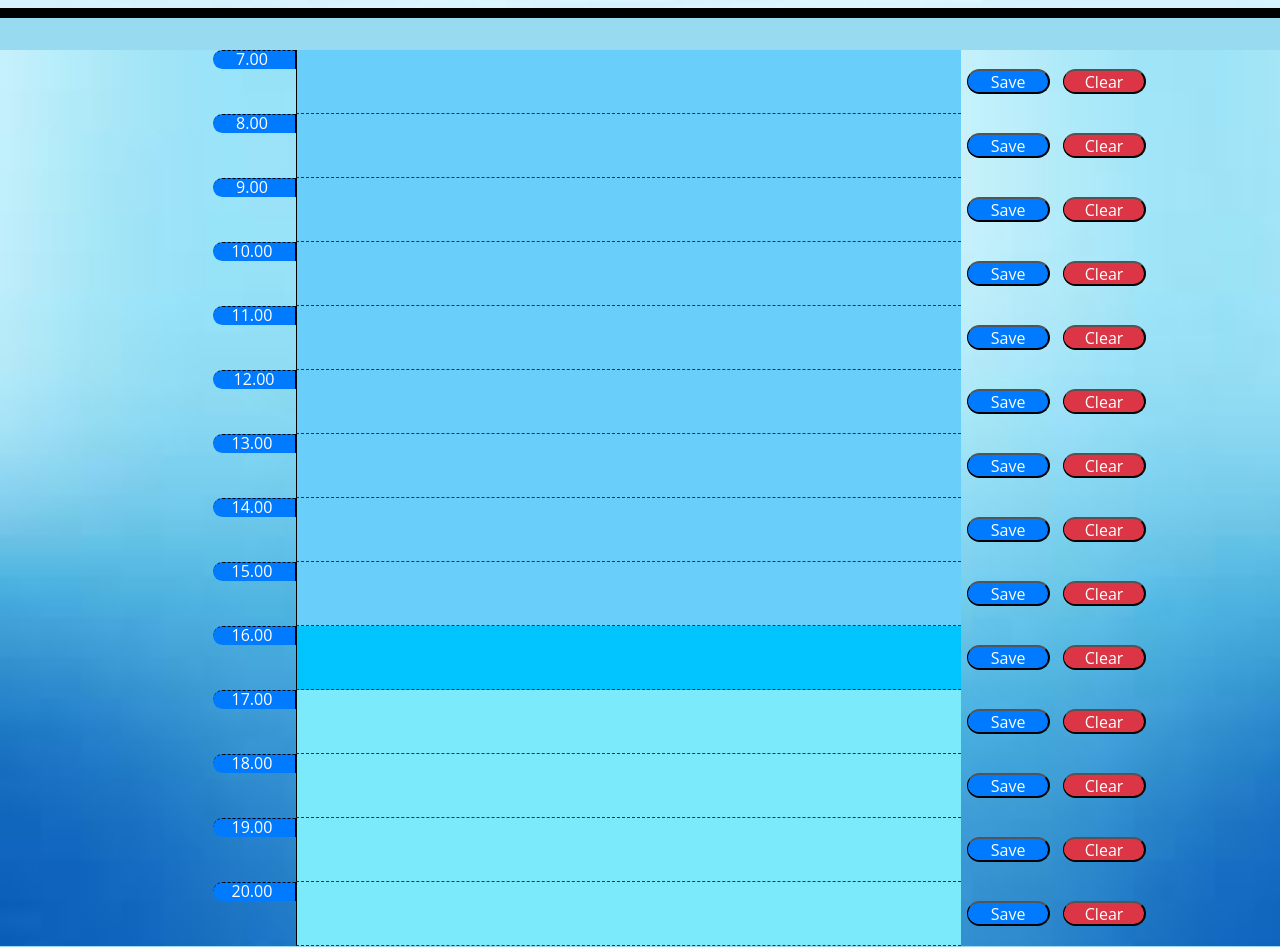
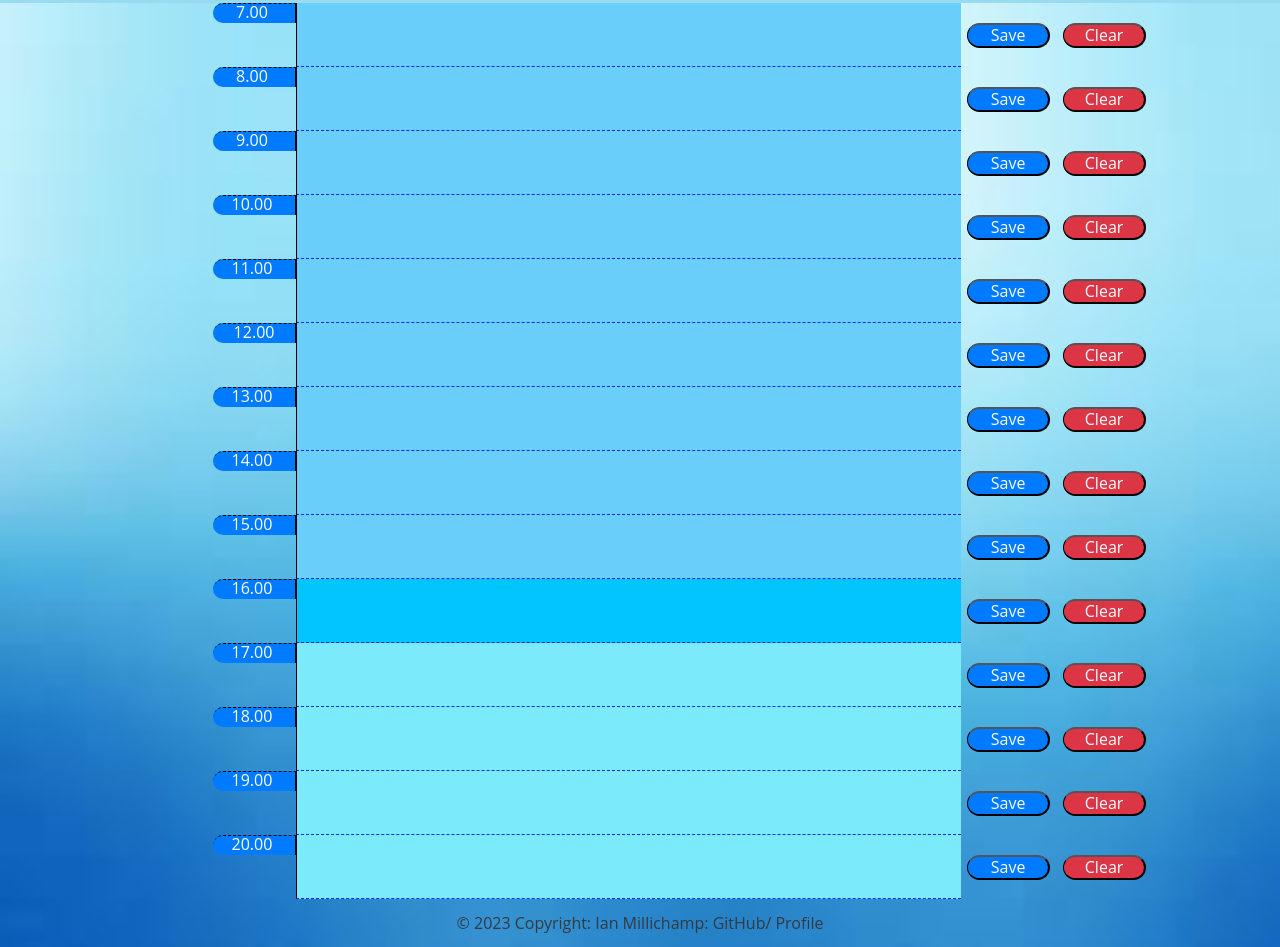
Before and after one commit to IanMilli/Daily-Work-Schedule, a plain HTML site: page index.html in a window 1280 px wide. Shown: the part 359-1306 px from the top of the page. Drawn offline with nearby package versions, Linux system fonts and the light colour scheme.

Commit message:
added footer

```diff
--- a/assets/css/index.css
+++ b/assets/css/index.css
@@ -11,7 +11,7 @@ h2{
   display: inline-block;
   background-color: rgb(6, 34, 250);
   border-radius: 3vw;
-  width:65vw;
+  width:80vw;
 }
 
 
--- a/index.html
+++ b/index.html
@@ -45,7 +45,16 @@
           </div>
         </div>
       </div>
+<!--page footer to display authors details, using text-center to justify text and text-primary to make it blue-->
+<footer>
+  <div class="text-center text-dark p-3" id="copyright-link">© 2023 Copyright:
+      <!--linked name of author to authors main github repository-->
+      <a class="text-dark" href="https://github.com/IanMilli"> Ian
+          Millichamp: GitHub/  </a><a class="text-dark" href="https://ianmilli.github.io/Professional-Profile-/"> Profile</a>
+  </div>
+  <!--added authors branded logo-->
 
+</footer>
     <!-- required links to js file, jquery, and bootstrap files-->
         <script src="https://cdnjs.cloudflare.com/ajax/libs/jquery/3.2.1/jquery.min.js"></script>
         <script src="https://code.jquery.com/ui/1.12.1/jquery-ui.js"></script>
```
Also changed, not shown: assets/images/styling/background lower jumbotron.jpg (added), 1 other file.
